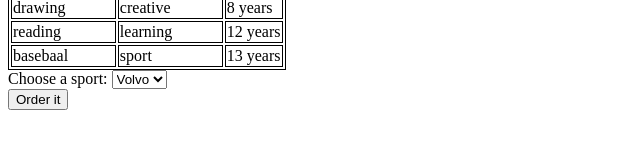
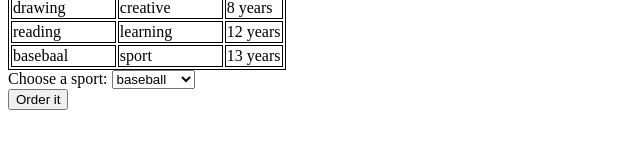
Before and after one commit to jmansdorf630/ist263, a plain HTML site: page lab04/skills.html in a window 1280 px wide. Shown: the part 272-420 px from the top of the page, 0-640 px from the left. Drawn offline with Linux system fonts and the light colour scheme.

Commit message:
Update skills.html

```diff
--- a/lab04/skills.html
+++ b/lab04/skills.html
@@ -67,10 +67,10 @@ table, th, td {border: 1px solid black}
 <form action="" mthod="post">
     <label for="sport">Choose a sport:</label>
 <select id="sport" name="sport" size=>
-    <option value="baseball">Volvo</option>
-    <option value="football">Saab</option>
-    <option value="soccrr">Fiat</option>
-    <option value="basketball">Audi</option>
+    <option value="baseball">baseball</option>
+    <option value="football">football</option>
+    <option value="soccer">soccer</option>
+    <option value="basketball">basketball</option>
 </select><br>
 
     <input type="submit" value="Order it">
```
